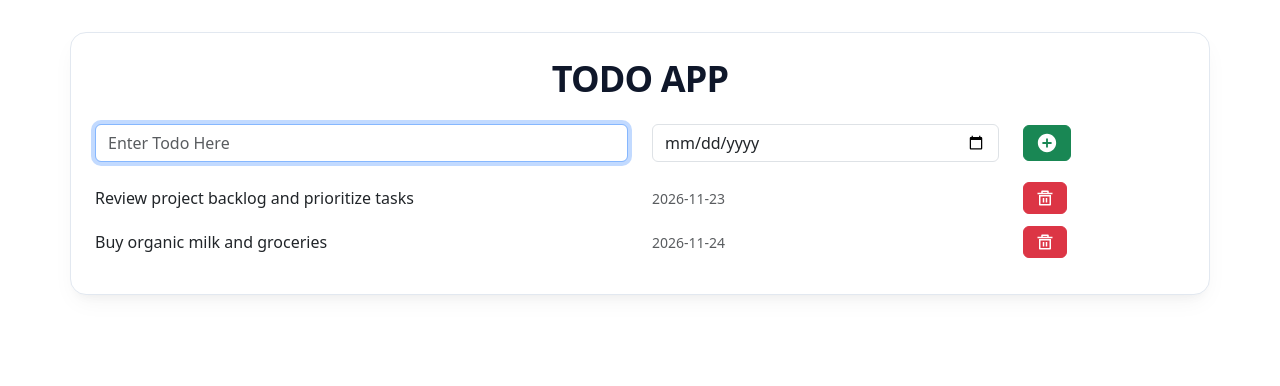
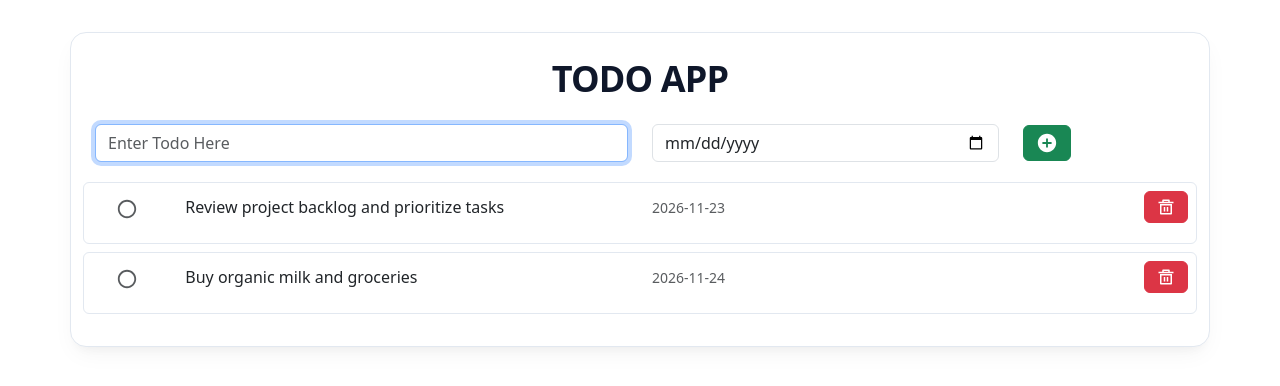
Before and after one commit to Shivamku19/Todo, a React (Vite) app in the folder todo-version-3-useref/: page / in a window 1280 px wide. Shown: the top 386 px of the page. Built offline with nearby package versions, Linux system fonts and the light colour scheme.

Commit message:
feat: add task completion toggle with strikethrough styling

```diff
--- a/todo-version-3-useref/src/App.css
+++ b/todo-version-3-useref/src/App.css
@@ -89,3 +89,29 @@ body {
 .items-container {
   margin-top: 1.25rem;
 }
+
+.todo-item-card {
+  border: 1px solid var(--border-color);
+  background-color: #ffffff;
+  transition: all var(--transition-speed);
+}
+
+.todo-item-card:hover {
+  border-color: #cbd5e1;
+  box-shadow: var(--shadow-subtle);
+}
+
+.todo-item-card.completed-item {
+  background-color: #f8fafc;
+  opacity: 0.85;
+}
+
+.toggle-btn {
+  line-height: 1;
+  cursor: pointer;
+  transition: transform var(--transition-speed);
+}
+
+.toggle-btn:hover {
+  transform: scale(1.1);
+}
--- a/todo-version-3-useref/src/component/todoitem.jsx
+++ b/todo-version-3-useref/src/component/todoitem.jsx
@@ -1,21 +1,36 @@
-import { RiDeleteBin5Line } from "react-icons/ri";
+import { RiDeleteBin5Line, RiCheckboxCircleFill, RiCheckboxBlankCircleLine } from "react-icons/ri";
 
-function Todoitem({ item, todoname, tododate, ondeleteclk }) {
+function Todoitem({ item, todoname, tododate, ondeleteclk, ontoggleclk }) {
   const targetIdentifier = (item && item.id) ? item.id : todoname;
+  const isCompleted = Boolean(item && item.completed);
 
   return (
-    <div className="container" role="listitem">
+    <div className={`todo-item-card container my-2 p-2 rounded ${isCompleted ? 'completed-item' : ''}`} role="listitem">
       <div className="row kg-row align-items-center">
-        <div className="col-6 text-truncate" title={todoname}>
+        <div className="col-1 text-center">
+          <button
+            type="button"
+            className="btn btn-link p-0 text-decoration-none toggle-btn"
+            onClick={() => ontoggleclk && ontoggleclk(targetIdentifier)}
+            aria-label={isCompleted ? "Mark task as incomplete" : "Mark task as complete"}
+          >
+            {isCompleted ? (
+              <RiCheckboxCircleFill size={22} className="text-success" />
+            ) : (
+              <RiCheckboxBlankCircleLine size={22} className="text-muted" />
+            )}
+          </button>
+        </div>
+        <div className={`col-5 text-truncate ${isCompleted ? 'text-decoration-line-through text-muted' : ''}`} title={todoname}>
           {todoname}
         </div>
         <div className="col-4 text-muted small">
           {tododate || 'No due date'}
         </div>
-        <div className="col-2">
+        <div className="col-2 text-end">
           <button
             type="button"
-            className="btn btn-danger btns d-flex align-items-center justify-content-center"
+            className="btn btn-danger btns d-inline-flex align-items-center justify-content-center"
             onClick={() => ondeleteclk(targetIdentifier)}
             aria-label={`Delete ${todoname}`}
           >
--- a/todo-version-3-useref/src/component/todoitems.jsx
+++ b/todo-version-3-useref/src/component/todoitems.jsx
@@ -1,10 +1,11 @@
 import Todoitem from "./todoitem";
 import { useTodo } from "../store/todo-items-store";
 
-const Todoitems = ({ todoitems: propItems, ondeleteclk }) => {
+const Todoitems = ({ todoitems: propItems, ondeleteclk, ontoggleclk }) => {
   const context = useTodo();
   const items = propItems !== undefined ? propItems : context.todoItems;
   const handleDelete = ondeleteclk || context.deleteItem;
+  const handleToggle = ontoggleclk || context.toggleItem;
 
   return (
     <div className="items-container" role="list">
@@ -15,6 +16,7 @@ const Todoitems = ({ todoitems: propItems, ondeleteclk }) => {
           tododate={item.dueDate || item.duedate || ''}
           todoname={item.name}
           ondeleteclk={handleDelete}
+          ontoggleclk={handleToggle}
         />
       ))}
     </div>
```
